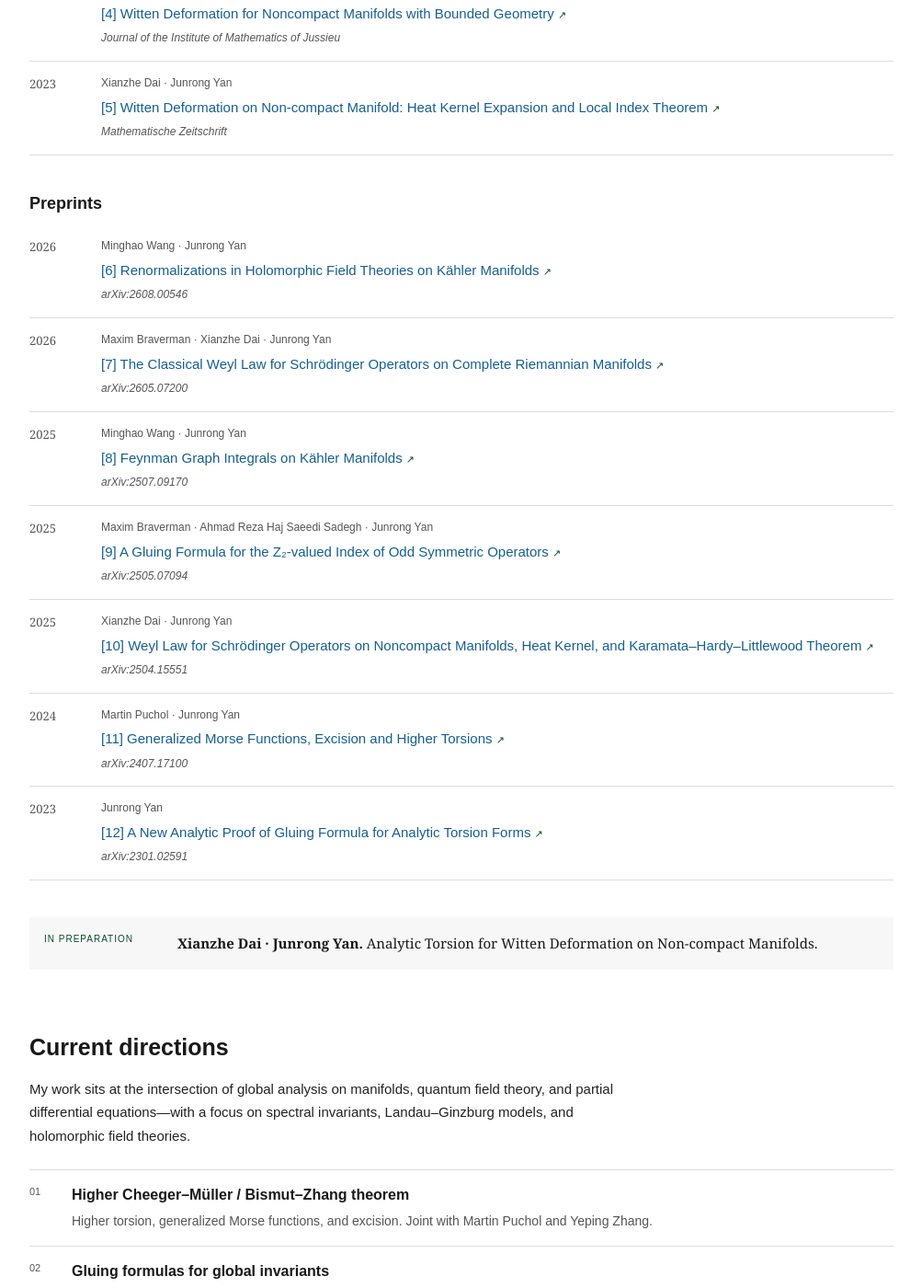
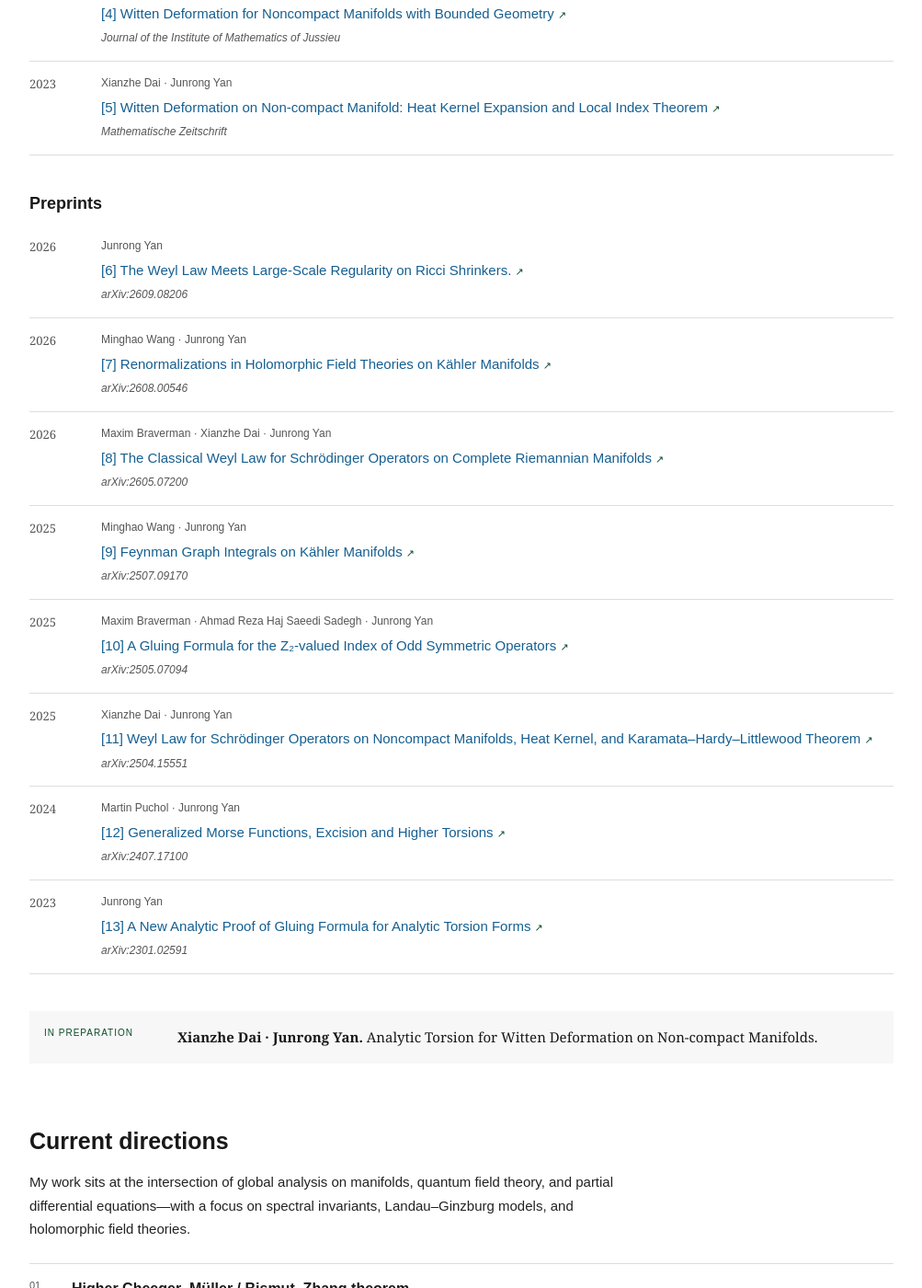
Before and after one commit to j-yan783/j-yan_math.github.io, a Jekyll site: the page index.html, which Jekyll copies as it is, in a window 1280 px wide and 1400 px high, scrolled down 1204 px. Shown: the whole window at 92% size, without its empty margins (138-1141 px from the left). Built offline with Jekyll 4.4.1, drawn with Linux system fonts in a browser that asks for light colours.

Commit message:
Update index.html

```diff
--- a/index.html
+++ b/index.html
@@ -32,13 +32,14 @@
     <article class="publication"><span class="pub-year">2023</span><div><p class="authors">Xianzhe Dai · Junrong Yan</p><h3><a href="https://doi.org/10.1017/S1474748021000232"> [4] Witten Deformation for Noncompact Manifolds with Bounded Geometry <span>↗</span></a></h3><p class="venue">Journal of the Institute of Mathematics of Jussieu</p></div></article>
     <article class="publication"><span class="pub-year">2023</span><div><p class="authors">Xianzhe Dai · Junrong Yan</p><h3><a href="https://link.springer.com/article/10.1007/s00209-022-03150-0"> [5] Witten Deformation on Non-compact Manifold: Heat Kernel Expansion and Local Index Theorem <span>↗</span></a></h3><p class="venue">Mathematische Zeitschrift</p></div></article>
   </div><h3 class="group-title preprint-title">Preprints <span>07</span></h3><div>
-    <article class="publication"><span class="pub-year">2026</span><div><p class="authors">Minghao Wang · Junrong Yan</p><h3><a href="https://arxiv.org/abs/2608.00546"> [6] Renormalizations in Holomorphic Field Theories on Kähler Manifolds <span>↗</span></a></h3><p class="venue">arXiv:2608.00546</p></div></article>
-    <article class="publication"><span class="pub-year">2026</span><div><p class="authors">Maxim Braverman · Xianzhe Dai · Junrong Yan</p><h3><a href="https://arxiv.org/abs/2605.07200"> [7] The Classical Weyl Law for Schrödinger Operators on Complete Riemannian Manifolds <span>↗</span></a></h3><p class="venue">arXiv:2605.07200</p></div></article>
-    <article class="publication"><span class="pub-year">2025</span><div><p class="authors">Minghao Wang · Junrong Yan</p><h3><a href="https://arxiv.org/abs/2507.09170">[8] Feynman Graph Integrals on Kähler Manifolds <span>↗</span></a></h3><p class="venue">arXiv:2507.09170</p></div></article>
-    <article class="publication"><span class="pub-year">2025</span><div><p class="authors">Maxim Braverman · Ahmad Reza Haj Saeedi Sadegh · Junrong Yan</p><h3><a href="https://arxiv.org/abs/2505.07094"> [9] A Gluing Formula for the Z₂-valued Index of Odd Symmetric Operators <span>↗</span></a></h3><p class="venue">arXiv:2505.07094</p></div></article>
-    <article class="publication"><span class="pub-year">2025</span><div><p class="authors">Xianzhe Dai · Junrong Yan</p><h3><a href="https://arxiv.org/abs/2504.15551"> [10] Weyl Law for Schrödinger Operators on Noncompact Manifolds, Heat Kernel, and Karamata–Hardy–Littlewood Theorem <span>↗</span></a></h3><p class="venue">arXiv:2504.15551</p></div></article>
-    <article class="publication"><span class="pub-year">2024</span><div><p class="authors">Martin Puchol · Junrong Yan</p><h3><a href="https://arxiv.org/abs/2407.17100"> [11] Generalized Morse Functions, Excision and Higher Torsions <span>↗</span></a></h3><p class="venue">arXiv:2407.17100</p></div></article>
-    <article class="publication"><span class="pub-year">2023</span><div><p class="authors">Junrong Yan</p><h3><a href="https://arxiv.org/abs/2301.02591"> [12] A New Analytic Proof of Gluing Formula for Analytic Torsion Forms <span>↗</span></a></h3><p class="venue">arXiv:2301.02591</p></div></article>
+     <article class="publication"><span class="pub-year">2026</span><div><p class="authors">Junrong Yan</p><h3><a href="https://arxiv.org/abs/2609.08206"> [6] The Weyl Law Meets Large-Scale Regularity on Ricci Shrinkers. <span>↗</span></a></h3><p class="venue">arXiv:2609.08206</p></div></article>
+    <article class="publication"><span class="pub-year">2026</span><div><p class="authors">Minghao Wang · Junrong Yan</p><h3><a href="https://arxiv.org/abs/2608.00546"> [7] Renormalizations in Holomorphic Field Theories on Kähler Manifolds <span>↗</span></a></h3><p class="venue">arXiv:2608.00546</p></div></article>
+    <article class="publication"><span class="pub-year">2026</span><div><p class="authors">Maxim Braverman · Xianzhe Dai · Junrong Yan</p><h3><a href="https://arxiv.org/abs/2605.07200"> [8] The Classical Weyl Law for Schrödinger Operators on Complete Riemannian Manifolds <span>↗</span></a></h3><p class="venue">arXiv:2605.07200</p></div></article>
+    <article class="publication"><span class="pub-year">2025</span><div><p class="authors">Minghao Wang · Junrong Yan</p><h3><a href="https://arxiv.org/abs/2507.09170">[9] Feynman Graph Integrals on Kähler Manifolds <span>↗</span></a></h3><p class="venue">arXiv:2507.09170</p></div></article>
+    <article class="publication"><span class="pub-year">2025</span><div><p class="authors">Maxim Braverman · Ahmad Reza Haj Saeedi Sadegh · Junrong Yan</p><h3><a href="https://arxiv.org/abs/2505.07094"> [10] A Gluing Formula for the Z₂-valued Index of Odd Symmetric Operators <span>↗</span></a></h3><p class="venue">arXiv:2505.07094</p></div></article>
+    <article class="publication"><span class="pub-year">2025</span><div><p class="authors">Xianzhe Dai · Junrong Yan</p><h3><a href="https://arxiv.org/abs/2504.15551"> [11] Weyl Law for Schrödinger Operators on Noncompact Manifolds, Heat Kernel, and Karamata–Hardy–Littlewood Theorem <span>↗</span></a></h3><p class="venue">arXiv:2504.15551</p></div></article>
+    <article class="publication"><span class="pub-year">2024</span><div><p class="authors">Martin Puchol · Junrong Yan</p><h3><a href="https://arxiv.org/abs/2407.17100"> [12] Generalized Morse Functions, Excision and Higher Torsions <span>↗</span></a></h3><p class="venue">arXiv:2407.17100</p></div></article>
+    <article class="publication"><span class="pub-year">2023</span><div><p class="authors">Junrong Yan</p><h3><a href="https://arxiv.org/abs/2301.02591"> [13] A New Analytic Proof of Gluing Formula for Analytic Torsion Forms <span>↗</span></a></h3><p class="venue">arXiv:2301.02591</p></div></article>
   </div><div class="in-prep"><span>In preparation</span><p><strong>Xianzhe Dai · Junrong Yan.</strong> Analytic Torsion for Witten Deformation on Non-compact Manifolds.</p></div></section>
   <section class="section teaching" id="teaching"><div class="section-kicker"><span>04</span><p>Teaching</p></div><div class="teaching-grid"><div><h2>In the<br><em> classroom</em></h2><p>I value clear motivation, structural understanding, and the freedom to experiment with ideas.</p></div><div class="course-list"><h3>Instructor of record</h3>
     <article><span>Fall 2025</span><div><strong>MATH 7371 · Morse Theory</strong><p>Northeastern University</p></div></article><article><span>Fall 2025</span><div><strong>MATH 2331 · Linear Algebra</strong><p>Northeastern University</p></div></article><article><span>Spring 2025</span><div><strong>MATH 1342 · Calculus 2 for Science &amp; Engineering</strong><p>Northeastern University</p></div></article><article><span>Fall 2024</span><div><strong>MATH 1342 · Calculus 2 for Science &amp; Engineering</strong><p>Northeastern University</p></div></article><article><span>Winter 2024</span><div><strong>Calculus 2</strong><p>Peking University</p></div></article><article><span>Summer 2021</span><div><strong>MATH 3B · Calculus with Applications</strong><p>UC Santa Barbara</p></div></article>
```
